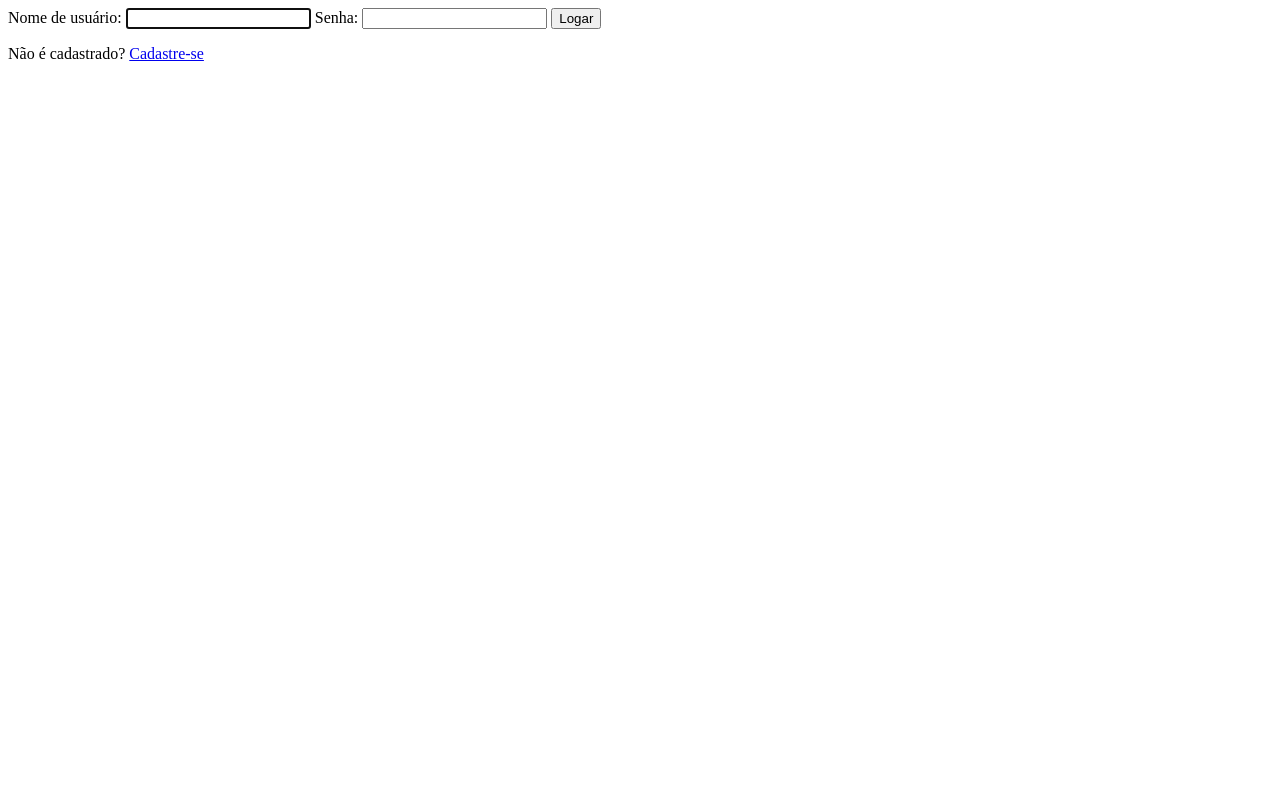
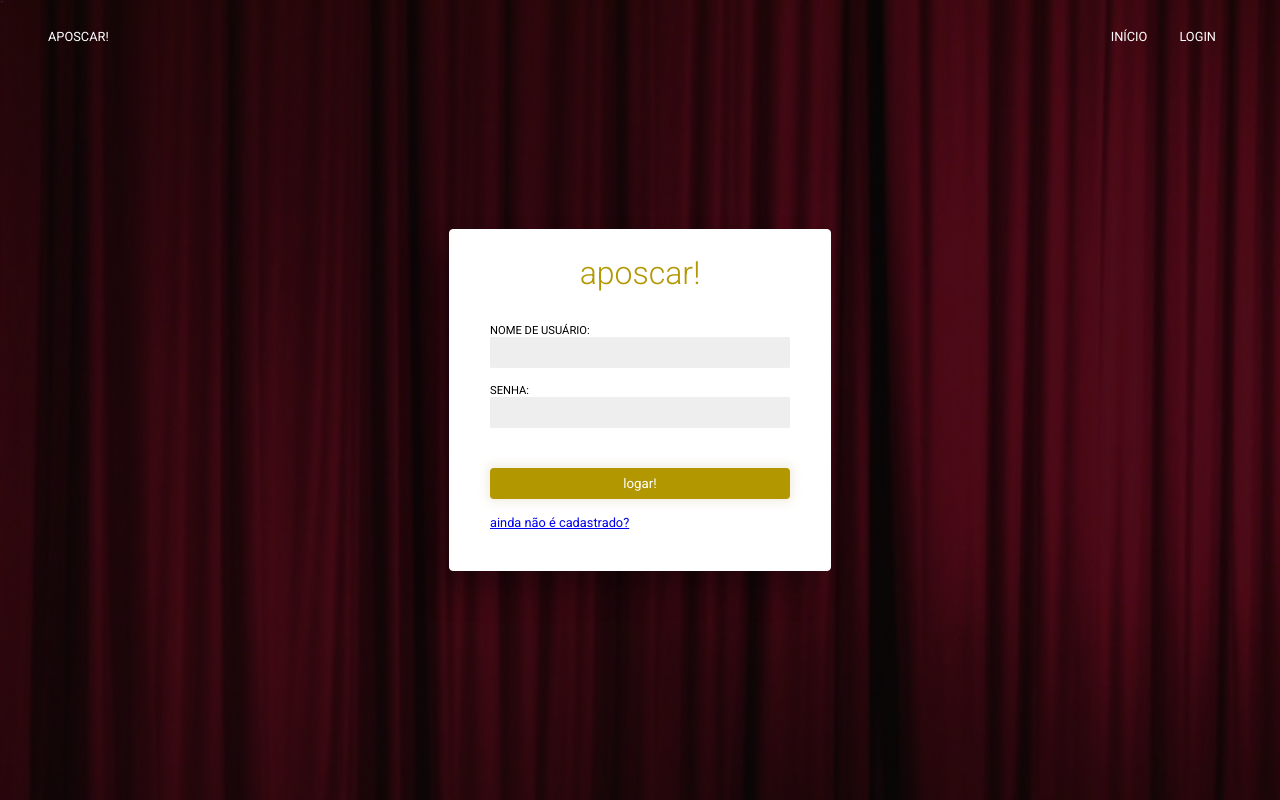
Before and after one commit to reiarthur/aposcar, a Django app: page /accounts/login/ in a window 1280 px wide. Run offline with Django 3.2, Linux system fonts and the light colour scheme.

Commit message:
Adding login page

```diff
--- a/accounts/templates/accounts/login.html
+++ b/accounts/templates/accounts/login.html
@@ -1,3 +1,17 @@
+{% extends 'core/base.html' %}
+
+{% block content %}
+<div id="login-body">
+    <nav>
+        <ul>
+            <li>Aposcar!</li>
+            <li><a href="{% url 'core:index' %}">Início</a></li>
+            <li><a href="{% url 'accounts:login' %}">Login</a></li>
+        </ul>
+    </nav>
+
+    <div id="login-card">
+        <h1>aposcar!</h1>
         <form action="" method="post">
             {% csrf_token %}
 
@@ -7,11 +21,18 @@
 
                 {{ field.label_tag }}
                 {{ field }}
-        {{ field.erros }}
+                {{ field.errors }}
 
             {% endfor %}
 
-    <input type="submit" value="Logar" />
+            <input type="submit" value="logar!" />
         </form>
 
-<p>Não é cadastrado? <a href="{% url 'accounts:signup' %}">Cadastre-se</a></p>
+        <p><a href="{% url 'accounts:signup' %}">ainda não é cadastrado?</a></p>
+    </div>
+</div>
+
+
+
+
+{% endblock %}
--- a/core/templates/core/base.html
+++ b/core/templates/core/base.html
@@ -2,7 +2,7 @@
 <!DOCTYPE html>
 <html>
     <head>
-        <title> Aposcar! </title>
+        <title> aposcar! </title>
         <link rel="stylesheet" href="{% static 'css/style.css' %}" type="text/css" />
         <meta charset="utf-8">
     </head>
--- a/core/templates/core/index.html
+++ b/core/templates/core/index.html
@@ -22,7 +22,7 @@
         prêmio de cinema mundial
         </p>
         <h4>ps: somente pela diversão, sem investimentos financeiros (~˘▾˘)~</h4>
-        <a href="{% url 'accounts:signup' %}" class="cta-button">quero apostar!</a>
+        <a href="{% url 'accounts:login' %}" class="cta-button">quero apostar!</a>
     </div>
 </div>
 
--- a/static/css/style.css
+++ b/static/css/style.css
@@ -4,38 +4,39 @@
   -moz-osx-font-smoothing: grayscale; }
 
 html, body {
-  margin: 0; }
+  margin: 0;
+  font-family: 'Roboto', sans-serif; }
 
-#hero {
-  position: relative;
-  height: 80vh;
-  background-image: linear-gradient(rgba(0, 0, 0, 0.75), rgba(0, 0, 0, 0.75)), url("https://pandorablogsite.files.wordpress.com/2017/01/sala.jpg");
-  background-size: cover, cover;
-  display: flex;
-  justify-content: center;
-  align-items: center; }
-  #hero nav {
+nav {
   background: transparent;
   position: absolute;
   top: 0;
   color: white;
   width: 100%;
-    font-family: 'Roboto', sans-serif;
   font-size: 0.8em;
   text-transform: uppercase;
   padding: 16px 0; }
-    #hero nav ul {
+  nav ul {
     display: flex;
     justify-content: space-between;
     padding: 0 48px; }
-      #hero nav ul li {
+    nav ul li {
       list-style: none; }
-        #hero nav ul li:first-of-type {
+      nav ul li:first-of-type {
         margin-right: auto; }
-        #hero nav ul li a {
+      nav ul li a {
         text-decoration: none;
         color: white;
         padding: 8px 16px; }
+
+#hero {
+  position: relative;
+  height: 100vh;
+  background-image: linear-gradient(rgba(0, 0, 0, 0.7), rgba(0, 0, 0, 0.7)), url("../img/sala.jpg");
+  background-size: cover, cover;
+  display: flex;
+  justify-content: center;
+  align-items: center; }
   #hero .content {
     font-family: 'Roboto', sans-serif;
     color: white;
@@ -45,6 +46,68 @@ html, body {
       font-weight: 500; }
     #hero .content h4 {
       margin-bottom: 48px; }
+
+#login-body {
+  height: 100vh;
+  background-image: linear-gradient(rgba(0, 0, 0, 0.7), rgba(0, 0, 0, 0.7)), url("../img/curtain.jpg");
+  background-size: cover, cover;
+  display: flex;
+  justify-content: center;
+  align-items: center;
+  position: relative; }
+  #login-body #login-card {
+    border: 1px solid white;
+    border-radius: 4px;
+    background-color: white;
+    padding: 24px 40px 40px 40px;
+    width: 300px;
+    box-shadow: -18px 19px 31px rgba(0, 0, 0, 0.3); }
+    #login-body #login-card h1 {
+      text-align: center;
+      margin-top: 0;
+      color: #b39700;
+      font-weight: 300; }
+    #login-body #login-card form {
+      display: flex;
+      flex-direction: column;
+      margin-top: 32px; }
+      #login-body #login-card form .errorlist {
+        list-style: none;
+        font-size: 0.7em;
+        background-color: rgba(255, 0, 0, 0.1);
+        border: 1px solid #cc0000;
+        border-radius: 2px;
+        padding: 8px 16px;
+        margin-top: 0;
+        text-transform: lowercase; }
+      #login-body #login-card form label {
+        text-transform: uppercase;
+        font-size: 0.7em; }
+      #login-body #login-card form input {
+        padding: 8px 16px;
+        border: none;
+        border-radius: 2px;
+        background-color: #EEEEEE;
+        font-family: 'Roboto', sans-serif;
+        outline: transparent;
+        margin-bottom: 16px; }
+      #login-body #login-card form input[type='submit'] {
+        font-family: 'Roboto', sans-serif;
+        color: white;
+        border: none;
+        background-color: #b39700;
+        border-radius: 4px;
+        padding: 8px 16px;
+        box-shadow: 0 0 8px 4px rgba(187, 162, 103, 0.16);
+        transition: all ease 0.25s;
+        margin-top: 24px;
+        cursor: pointer; }
+        #login-body #login-card form input[type='submit']:hover {
+          box-shadow: 0 0 21px 7px rgba(187, 162, 103, 0.18);
+          transition: all ease 0.25s; }
+    #login-body #login-card p {
+      font-size: 0.8em;
+      margin: 0; }
 
 .cta-button {
   text-decoration: none;
--- a/static/css/style.scss
+++ b/static/css/style.scss
@@ -10,16 +10,9 @@ $grey: #EEEEEE;
 
 html, body {
     margin: 0;
+    font-family: 'Roboto', sans-serif;
 }
 
-#hero {
-    position: relative;
-    height: 80vh;
-    background-image: linear-gradient(rgba(0,0,0,.75), rgba(0,0,0,.75)), url('https://pandorablogsite.files.wordpress.com/2017/01/sala.jpg');
-    background-size: cover, cover;
-    display: flex;
-    justify-content: center;
-    align-items: center;
 
 nav {
     background: transparent;
@@ -27,7 +20,6 @@ html, body {
     top: 0;
     color: white;
     width: 100%;
-        font-family: 'Roboto', sans-serif;
     font-size: 0.8em;
     text-transform: uppercase;
     padding: 16px 0;
@@ -50,6 +42,16 @@ html, body {
     }
 }
 
+
+#hero {
+    position: relative;
+    height: 100vh;
+    background-image: linear-gradient(rgba(0,0,0,.7), rgba(0,0,0,.7)), url('../img/sala.jpg');
+    background-size: cover, cover;
+    display: flex;
+    justify-content: center;
+    align-items: center;
+
     .content {
         font-family: 'Roboto', sans-serif;
         color: white;
@@ -60,6 +62,86 @@ html, body {
         }
         h4 {
             margin-bottom: 48px;
+        }
+    }
+}
+
+#login-body {
+    height: 100vh;
+    background-image: linear-gradient(rgba(0,0,0,.7), rgba(0,0,0,.7)), url('../img/curtain.jpg');
+    background-size: cover, cover;
+    display: flex;
+    justify-content: center;
+    align-items: center;
+    position: relative;
+
+    #login-card {
+        border: 1px solid white;
+        border-radius: 4px;
+        background-color: white;
+        padding: 24px 40px 40px 40px;
+        width: 300px;
+        box-shadow: -18px 19px 31px rgba(0, 0, 0, 0.3);
+
+        h1 {
+            text-align: center;
+            margin-top: 0;
+            color: darken(gold, 15%);
+            font-weight: 300;
+        }
+
+
+        form {
+            display: flex;
+            flex-direction: column;
+            margin-top: 32px;
+
+            .errorlist {
+                list-style: none;
+                font-size: 0.7em;
+                background-color: rgba(red, 0.1);
+                border: 1px solid darken(red, 10%);
+                border-radius: 2px;
+                padding: 8px 16px;
+                margin-top: 0;
+                text-transform: lowercase;
+            }
+
+            label {
+                text-transform: uppercase;
+                font-size: 0.7em;
+            }
+
+            input {
+                padding: 8px 16px;
+                border: none;
+                border-radius: 2px;
+                background-color: $grey;
+                font-family: 'Roboto', sans-serif;
+                outline: transparent;
+                margin-bottom: 16px;
+            }
+
+            input[type='submit'] {
+                font-family: 'Roboto', sans-serif;
+                color: white;
+                border: none;
+                background-color: darken(gold, 15%);
+                border-radius: 4px;
+                padding: 8px 16px;
+                box-shadow: 0 0 8px 4px rgba($gold,0.16);
+                transition: all ease 0.25s;
+                margin-top: 24px;
+                cursor: pointer;
+                &:hover {
+                    box-shadow: 0 0 21px 7px rgba($gold,0.18);
+                    transition: all ease 0.25s;
+                }
+            }
+        }
+        p {
+            font-size: 0.8em;
+            margin: 0;
         }
     }
 }
```
Also changed, not shown: static/img/curtain.jpg (added), static/img/sala.jpg (added), 1 other file. Lines whose indentation alone changed are shown as unchanged.
